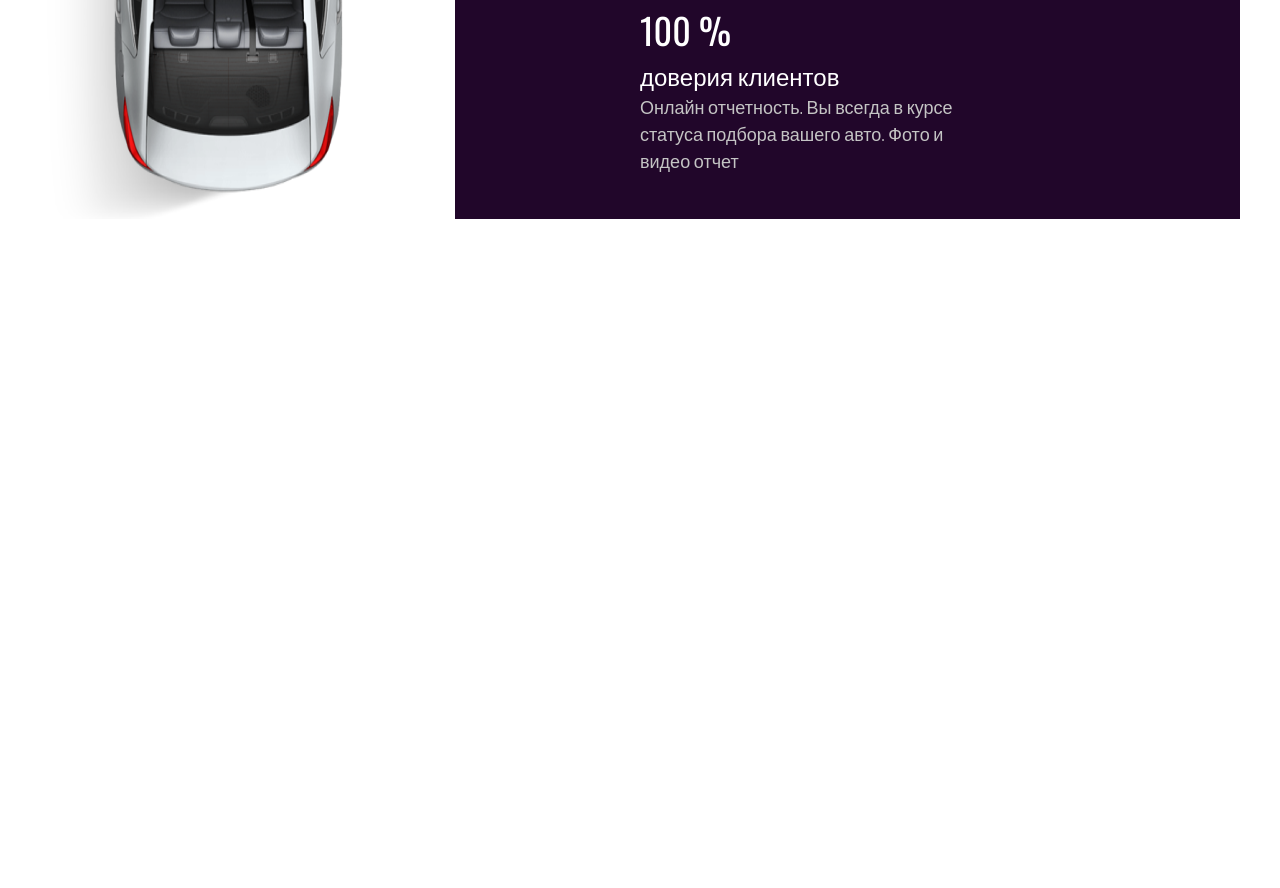
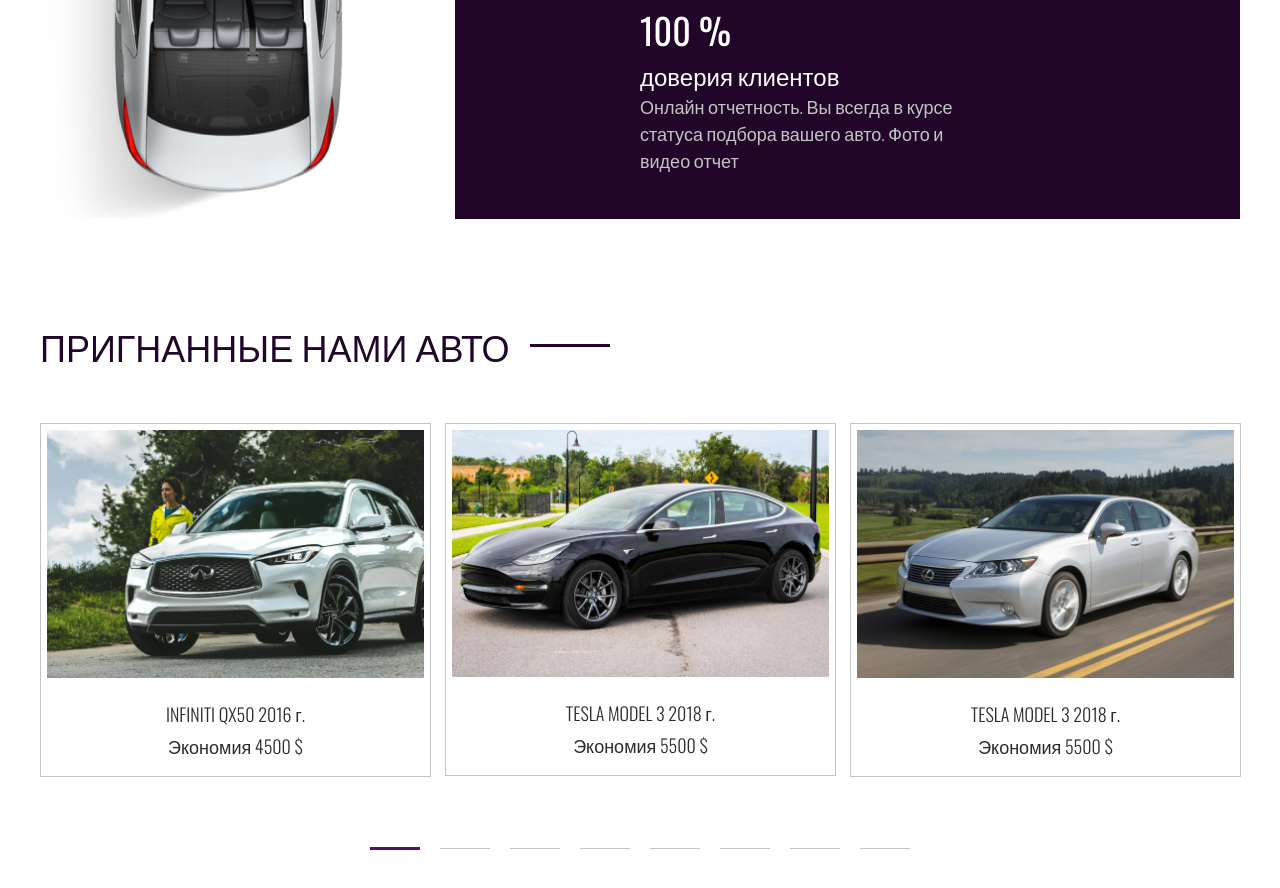
Before and after one commit to Saitama182/car, a plain HTML site: page index.html in a window 1280 px wide. Shown: the part 2468-3356 px from the top of the page. Before the commit the page ends 2787 px from the top, so only its background shows below. Drawn offline with nearby package versions, Linux system fonts and the light colour scheme.

Commit message:
carousel
Использовал плагин slick slider

```diff
--- a/css/style.css
+++ b/css/style.css
@@ -284,3 +284,67 @@ display: inline-block;
     color: #C4C4C4;
 }
 /* Benefits style end   */
+
+/* Carusel style start */
+
+.carusel{
+    margin-bottom: 100px;
+}
+
+.carusel_inner {
+    margin: 0 -7px;
+}
+
+.carusel_item {
+    margin: 0 7px;
+}
+
+
+
+.carusel_item-box {
+    border: 1px solid #C4C4C4;
+    padding: 6px 6px 16px 6px;
+    text-align: center;
+    transition: all .5s;
+
+}
+
+.carusel_item-box:hover {
+    color: white;
+    background-color: #5A0D67;
+    border-color: #5A0D67;
+}
+
+.carusel_item-img {
+    max-width: 100%;
+    margin-bottom: 23px;
+}
+.carusel_item-title {
+    font-weight: 300;
+    margin-bottom: 5px;
+}
+
+.carusel .slick-dots {
+    display: flex;
+    justify-content: center;
+    margin-top: 50px;
+    list-style: none;
+}
+
+.carusel .slick-dots button {
+    font-size: 0;
+    border:  none;
+    padding: 0;
+    margin:  0 10px;
+    background-color: #C4C4C4;
+    width: 50px;
+    height: 1px;
+}
+
+.carusel .slick-active button {
+    background-color: #5A0D67;
+    height: 3px;
+}
+
+
+/* Carusel style end */
--- a/index.html
+++ b/index.html
@@ -178,7 +178,73 @@
     </section>
 
     <!-- Benefits end -->
-
+    <!-- Carusel start -->
+    <section class="carusel">
+      <div class="container">
+        <h2 class="title">
+          ПРИГНАННЫЕ НАМИ АВТО
+        </h2>
+        <div class="carusel_inner">
+          <div class="carusel_item">
+            <div class="carusel_item-box">
+              <img src="./images/infiniti.jpg" alt="INFINITI QX50 2016 г." class="carusel_item-img">
+              <h4 class="carusel_item-title">INFINITI QX50 2016 г.</h4>
+              <p class="carusel_item-text">Экономия 4500 $</p>
+            </div>
+          </div>
+          <div class="carusel_item">
+            <div class="carusel_item-box">
+              <img src="./images/tesla-black.jpg" alt="INFINITI QX50 2016 г." class="carusel_item-img">
+              <h4 class="carusel_item-title"> TESLA MODEL 3 2018 г.</h4>
+              <p class="carusel_item-text">Экономия 5500 $</p>
+            </div>
+          </div>
+          <div class="carusel_item">
+            <div class="carusel_item-box">
+              <img src="./images/tesla-white.jpg" alt="INFINITI QX50 2016 г." class="carusel_item-img">
+              <h4 class="carusel_item-title"> TESLA MODEL 3 2018 г.</h4>
+              <p class="carusel_item-text">Экономия 5500 $</p>
+            </div>
+          </div>
+          <div class="carusel_item">
+            <div class="carusel_item-box">
+              <img src="./images/infiniti.jpg" alt="INFINITI QX50 2016 г." class="carusel_item-img">
+              <h4 class="carusel_item-title">INFINITI QX50 2016 г.</h4>
+              <p class="carusel_item-text">Экономия 4500 $</p>
+            </div>
+          </div>
+          <div class="carusel_item">
+            <div class="carusel_item-box">
+              <img src="./images/tesla-black.jpg" alt="INFINITI QX50 2016 г." class="carusel_item-img">
+              <h4 class="carusel_item-title"> TESLA MODEL 3 2018 г.</h4>
+              <p class="carusel_item-text">Экономия 5500 $</p>
+            </div>
+          </div>
+          <div class="carusel_item">
+            <div class="carusel_item-box">
+              <img src="./images/tesla-white.jpg" alt="INFINITI QX50 2016 г." class="carusel_item-img">
+              <h4 class="carusel_item-title"> TESLA MODEL 3 2018 г.</h4>
+              <p class="carusel_item-text">Экономия 5500 $</p>
+            </div>
+          </div>
+          <div class="carusel_item">
+            <div class="carusel_item-box">
+              <img src="./images/infiniti.jpg" alt="INFINITI QX50 2016 г." class="carusel_item-img">
+              <h4 class="carusel_item-title">INFINITI QX50 2016 г.</h4>
+              <p class="carusel_item-text">Экономия 4500 $</p>
+            </div>
+          </div>
+          <div class="carusel_item">
+            <div class="carusel_item-box">
+              <img src="./images/tesla-black.jpg" alt="INFINITI QX50 2016 г." class="carusel_item-img">
+              <h4 class="carusel_item-title"> TESLA MODEL 3 2018 г.</h4>
+              <p class="carusel_item-text">Экономия 5500 $</p>
+            </div>
+          </div>
+        </div>
+      </div>
+    </section>
+    <!-- Carusel end -->
     <script src="https://ajax.googleapis.com/ajax/libs/jquery/3.4.1/jquery.min.js"></script>
     <script src="./js/slick.min.js"></script>
     <script src="./js/jquery.fancybox.min.js"></script>
--- a/js/main.js
+++ b/js/main.js
@@ -1,3 +1,9 @@
 $(function(){
 
+    $('.carusel_inner').slick({
+        arrows: false,
+        dots: true,
+        slidesToShow: 3,
+    });
+
 });
```
Also changed, not shown: images/infiniti.jpg (added), images/tesla-black.jpg (added), images/tesla-white.jpg (added).
